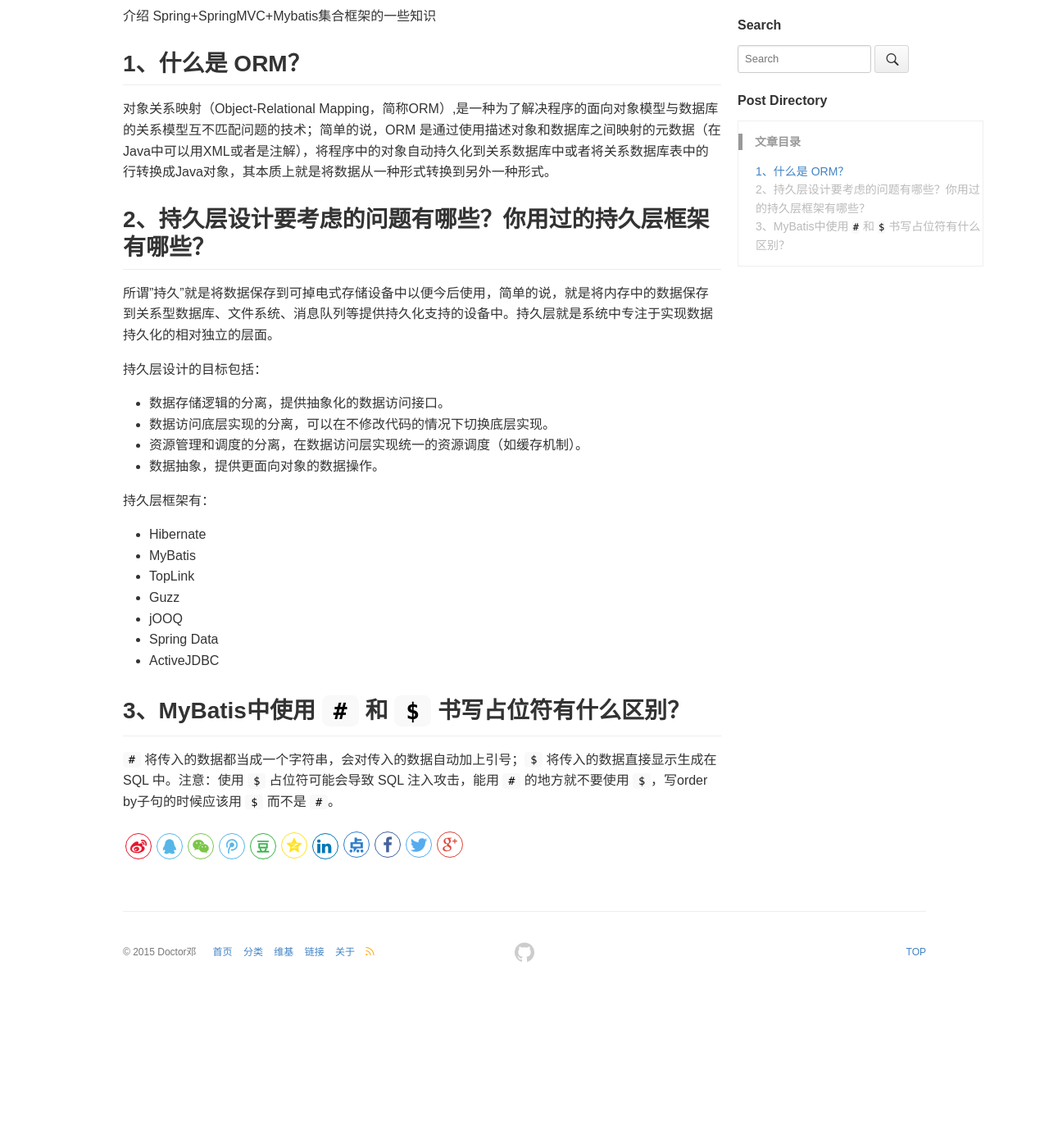
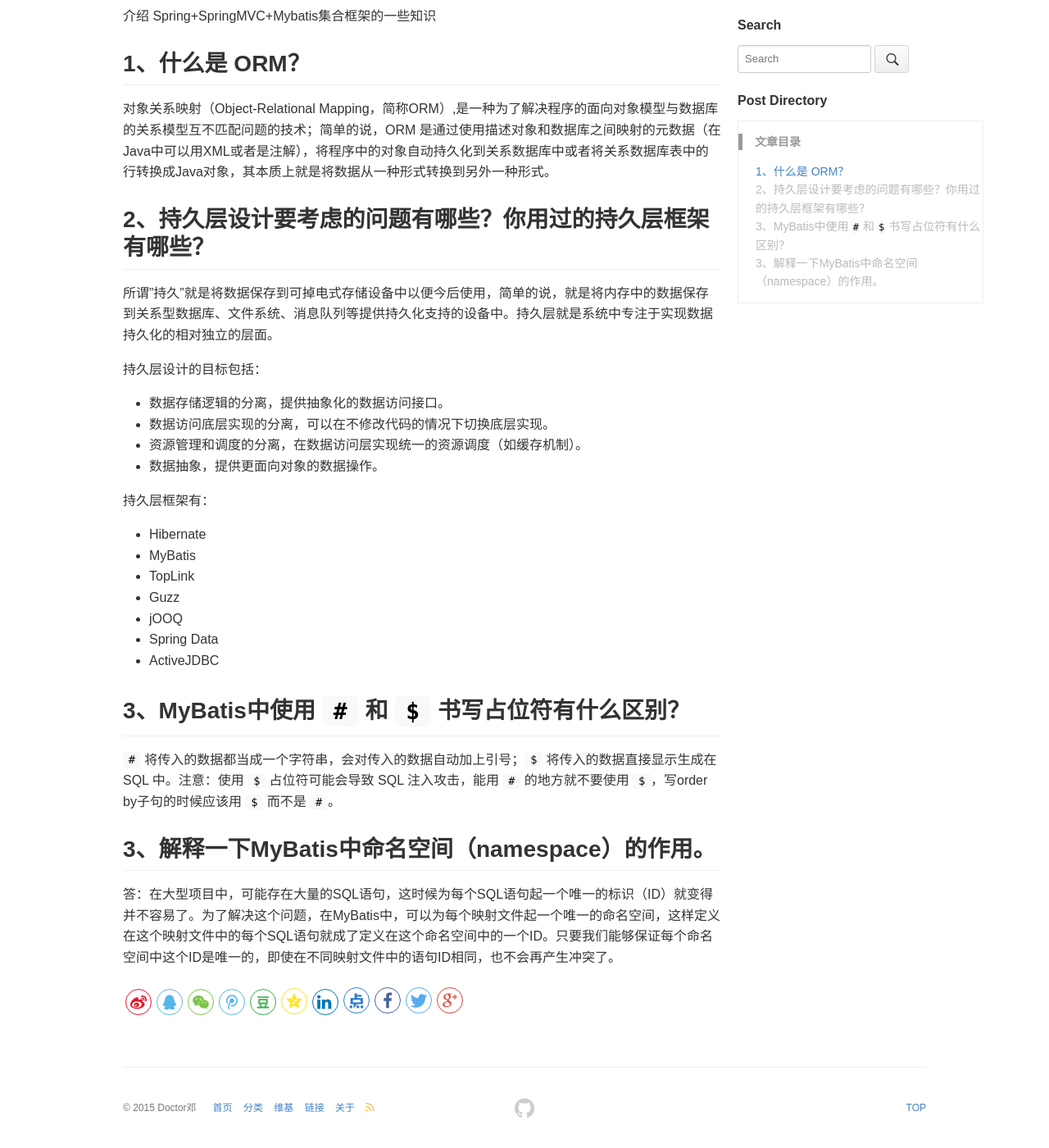
Before and after one commit to DoctorDeng/DoctorDeng.github.io, a Jekyll site: the page built from _posts/2016-09-18-java-SSM.md, in a window 1280 px wide and 1400 px high, scrolled down 213 px. Shown: the whole window at 82% size. Built offline with Jekyll 4.4.1, drawn with Linux system fonts in a browser that asks for light colours; before the commit the page ends 1423 px from its top, so only the background shows below that.

Commit message:
modify file

```diff
--- a/_posts/2016-09-18-java-SSM.md
+++ b/_posts/2016-09-18-java-SSM.md
@@ -31,3 +31,6 @@
 
 ## 3、MyBatis中使用 `#` 和 `$` 书写占位符有什么区别？
 `#` 将传入的数据都当成一个字符串，会对传入的数据自动加上引号；`$` 将传入的数据直接显示生成在 SQL 中。注意：使用 `$` 占位符可能会导致 SQL 注入攻击，能用 `#` 的地方就不要使用 `$`，写order by子句的时候应该用 `$` 而不是 `#`。
+
+## 3、解释一下MyBatis中命名空间（namespace）的作用。
+答：在大型项目中，可能存在大量的SQL语句，这时候为每个SQL语句起一个唯一的标识（ID）就变得并不容易了。为了解决这个问题，在MyBatis中，可以为每个映射文件起一个唯一的命名空间，这样定义在这个映射文件中的每个SQL语句就成了定义在这个命名空间中的一个ID。只要我们能够保证每个命名空间中这个ID是唯一的，即使在不同映射文件中的语句ID相同，也不会再产生冲突了。
```
